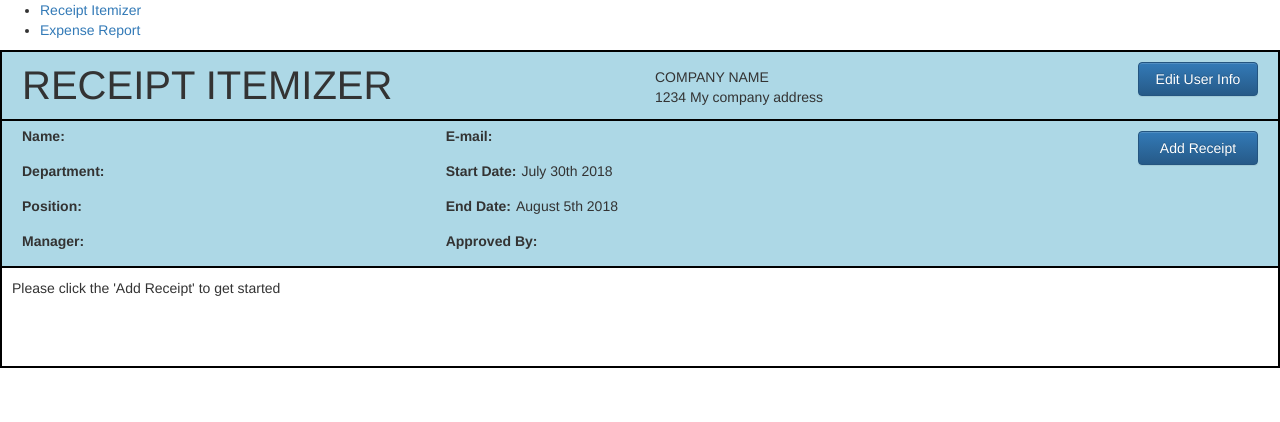
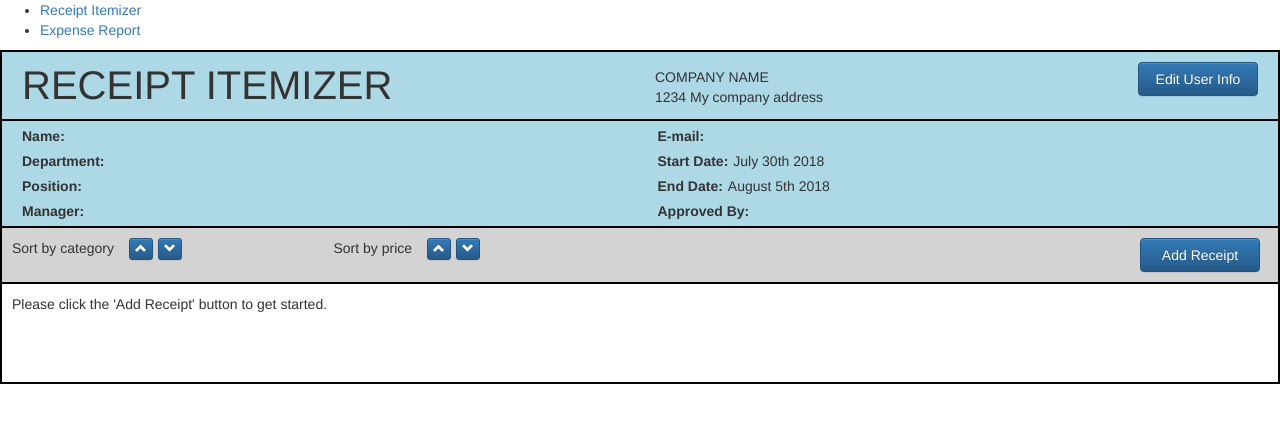
Before and after one commit to rtfreude/receiptItemizer, a React (Create React App) app: page / in a window 1280 px wide. Shown: the top 422 px of the page. Built offline with nearby package versions, Linux system fonts and the light colour scheme.

Commit message:
Wire up sorting and style cleanup

```diff
--- a/src/actions/index.js
+++ b/src/actions/index.js
@@ -2,6 +2,7 @@ import { SAVE_USER_INFO } from 'actions/types';
 import { ADD_RECEIPT } from 'actions/types';
 import { DELETE_RECEIPT } from 'actions/types';
 import { UPDATE_RECEIPT } from 'actions/types';
+import { SORT_PRICE_ASC } from 'actions/types';
 
 export function saveUserInfo(userInfo) {
   return {
@@ -30,3 +31,10 @@ export function updateReceipt(id) {
     payload: id,
   };
 }
+
+export function priceAsc(receipts) {
+  return {
+    type: SORT_PRICE_ASC,
+    payload: receipts,
+  };
+}
--- a/src/actions/types.js
+++ b/src/actions/types.js
@@ -2,3 +2,4 @@ export const SAVE_USER_INFO = 'save_user_info';
 export const ADD_RECEIPT = 'add_receipt';
 export const DELETE_RECEIPT = 'delete_receipt';
 export const UPDATE_RECEIPT = 'update_receipt';
+export const SORT_PRICE_ASC = 'sort_price_asc';
--- a/src/components/itemizer/Header.js
+++ b/src/components/itemizer/Header.js
@@ -3,9 +3,11 @@ import { connect } from 'react-redux';
 import moment from 'moment';
 import PropTypes from 'prop-types';
 import { Button, Grid, Row, Col } from 'react-bootstrap';
+import * as actions from 'actions';
 import HeaderItems from 'components/itemizer/HeaderItems';
 import UserInputModal from './UserInputModal';
 import ReceiptInputModal from './ReceiptInputModal';
+import ReceiptControls from 'components/itemizer/ReceiptControls';
 import './header.css';
 
 class Header extends Component {
@@ -57,6 +59,32 @@ class Header extends Component {
 
   addReceipt = () => {
     this.setState({ showReceiptModal: true })
+  }
+
+  comparePrice = (a,b) => {
+    if (a.price < b.price)
+      return -1;
+    if (a.price > b.price)
+      return 1;
+    return 0;
+  }
+
+  sortPriceAsc = () => {
+    const priceSortAsc = this.props.receipts.sort(this.comparePrice);
+
+    this.props.priceAsc(priceSortAsc);
+  }
+
+  sortPriceDesc = () => {
+    console.log('test')
+  }
+
+  sortCatAsc = () => {
+    console.log('test')
+  }
+
+  sortCatDesc = () => {
+    console.log('test')
   }
 
   render() {
@@ -123,27 +151,27 @@ class Header extends Component {
         <div className="user-info-container">
           <Grid className="grid-container">
             <Row className="show-grid">
-              <Col xs={12} md={4}>
+              <Col xs={12} md={6}>
                 <div className="user-info-columns">
                   {this.renderRowOneHeaderItems(headerFieldsOne)}
                 </div>
               </Col>
-              <Col xs={12} md={4}>
+              <Col xs={12} md={6}>
                 <div className="user-info-columns">
                   {this.renderRowTwoHeaderItems(headerFieldsTwo)}
                 </div>
               </Col>
-              <Col xs={12} md={4}>
-                <Button
-                  className="receipt-button"
-                  bsStyle="primary"
-                  onClick={this.addReceipt}>
-                    Add Receipt
-                </Button>
-              </Col>
             </Row>
           </Grid>
         </div>
+        <ReceiptControls
+          className="receipt-button"
+          addReceipt={this.addReceipt}
+          sortPriceAsc={this.sortPriceAsc}
+          sortPriceDesc={this.sortPriceDesc}
+          sortCatAsc={this.sortCatAsc}
+          sortCatDesc={this.sortCatDesc}
+        />
         <UserInputModal show={this.state.showUserModal} onHide={closeUserModal}/>
         <ReceiptInputModal show={this.state.showReceiptModal} onHide={closeReceiptModal}/>
       </div>
@@ -154,7 +182,8 @@ class Header extends Component {
 function mapStateToProps (state){
   return {
     userInfo: state.userInfo,
+    receipts: state.receipts
   }
 }
 
-export default connect(mapStateToProps)(Header);
+export default connect(mapStateToProps, actions)(Header);
--- /dev/null
+++ b/src/components/itemizer/ReceiptControls.js
@@ -0,0 +1,82 @@
+import React, { Component } from 'react';
+import { Button, Row, Col, Glyphicon } from 'react-bootstrap';
+//import PropTypes from 'prop-types';
+import './receiptControls.css';
+
+class ReceiptControls extends Component {
+  // static propTypes = {
+  //
+  // };
+
+  render() {
+    const {
+      className,
+      addReceipt,
+      sortPriceAsc,
+      sortPriceDesc,
+      sortCatAsc,
+      sortCatDesc,
+    } = this.props;
+
+    return (
+      <div className="controls-container">
+        <Row>
+          <Col xs={6} md={3}>
+            <div >
+              <span className="control-sort-label">Sort by category</span>
+              <div className="sort-buttons">
+                <Button
+                  bsSize="xsmall"
+                  bsStyle="primary"
+                  onClick={sortPriceAsc}
+                >
+                  <Glyphicon glyph="chevron-up" />
+                </Button>
+                <Button
+                  bsSize="xsmall"
+                  bsStyle="primary"
+                  className="button-right"
+                  onClick={sortPriceDesc}
+                >
+                  <Glyphicon glyph="chevron-down" />
+                </Button>
+              </div>
+            </div>
+          </Col>
+          <Col xs={6} md={3}>
+            <div>
+              <span className="control-sort-label">Sort by price</span>
+              <div className="sort-buttons">
+                <Button
+                  bsSize="xsmall"
+                  bsStyle="primary"
+                  onClick={sortCatAsc}
+                >
+                  <Glyphicon glyph="chevron-up" />
+                </Button>
+                <Button
+                  bsSize="xsmall"
+                  bsStyle="primary"
+                  className="button-right"
+                  onClick={sortCatDesc}
+                >
+                  <Glyphicon glyph="chevron-down" />
+                </Button>
+              </div>
+            </div>
+          </Col>
+          <Col xs={12} md={6}>
+            <Button
+              className={className}
+              bsStyle="primary"
+              onClick={addReceipt}>
+                Add Receipt
+            </Button>
+          </Col>
+        </Row>
+      </div>
+    );
+  }
+}
+
+export default ReceiptControls;
--- a/src/components/itemizer/ReceiptList.js
+++ b/src/components/itemizer/ReceiptList.js
@@ -34,6 +34,7 @@ class ReceiptList extends Component {
   }
 
   componentWillReceiveProps(nextProps) {
+    console.log(nextProps)
     if (nextProps.receipts !== this.state.receiptList) {
       this.setState({receiptList: nextProps.receipts})
     }
@@ -121,7 +122,7 @@ class ReceiptList extends Component {
           {/* {this.renderReceiptHeader()} */}
         </div>
         <div>
-          {this.state.receiptList.length > 0 ? this.renderReceiptRow() : <span>Please click the 'Add Receipt' to get started</span>}
+          {this.state.receiptList.length > 0 ? this.renderReceiptRow() : <span>Please click the 'Add Receipt' button to get started.</span>}
           <ReceiptInputModal
             editing={editing}
             onHide={closeReceiptModal}
--- a/src/components/itemizer/header.css
+++ b/src/components/itemizer/header.css
@@ -27,7 +27,7 @@
 
 .user-info-item {
   width: 250px;
-  height: 35px;
+  height: 25px;
 }
 
 .name-address-container {
@@ -53,7 +53,7 @@
 }
 
 .receipt-button {
-  margin: 5px;
+  margin-right: 8px;
   width: 120px;
   float: right;
 }
--- a/src/components/itemizer/receiptCard.css
+++ b/src/components/itemizer/receiptCard.css
@@ -6,9 +6,6 @@
   padding: 7px;
   margin-bottom: 5px;
   background-color: lightgrey;
-  div:last-child {
-    margin-bottom: 0;
-  }
 }
 
 .grid-container {
--- /dev/null
+++ b/src/components/itemizer/receiptControls.css
@@ -0,0 +1,20 @@
+.controls-container {
+  border: 2px solid black;
+  border-top: 0;
+  padding: 10px;
+  width: 100%;
+  background-color: lightgrey;
+}
+
+.sort-buttons {
+  margin-left: 20px;
+}
+
+.button-right {
+  margin-left: 5px;
+}
+
+.control-sort-label {
+  float: left;
+  margin-right: 15px;
+}
--- a/src/components/itemizer/receiptList.css
+++ b/src/components/itemizer/receiptList.css
@@ -7,8 +7,4 @@
   min-height: 100px;
   border-top: 0;
   padding: 10px;
-
-  div:last-child {
-    margin-bottom: 0;
-  }
 }
--- a/src/reducers/receiptReducer.js
+++ b/src/reducers/receiptReducer.js
@@ -1,4 +1,4 @@
-import { ADD_RECEIPT, DELETE_RECEIPT, UPDATE_RECEIPT } from 'actions/types';
+import { ADD_RECEIPT, DELETE_RECEIPT, UPDATE_RECEIPT, SORT_PRICE_ASC } from 'actions/types';
 
 export default function(state = [], action) {
   switch (action.type) {
@@ -19,6 +19,8 @@ export default function(state = [], action) {
         }
         return receipt;
       })
+    case SORT_PRICE_ASC:
+      return action.payload;
     default:
       return state;
   }
```
